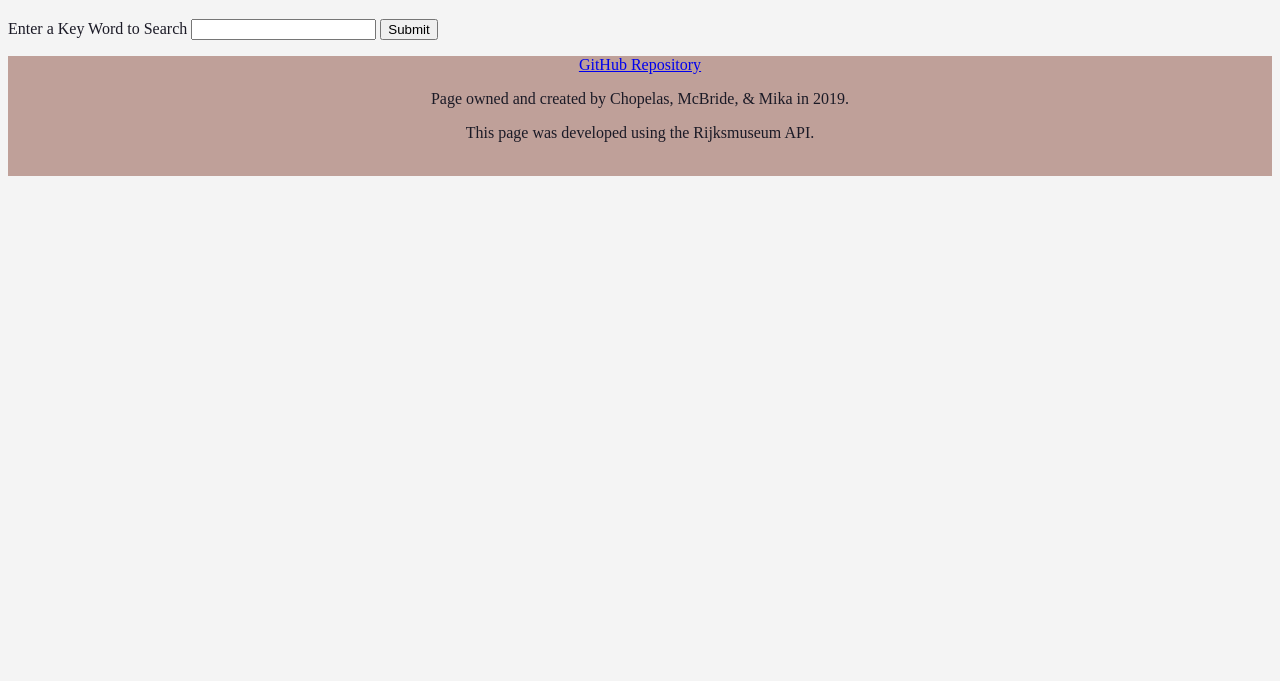
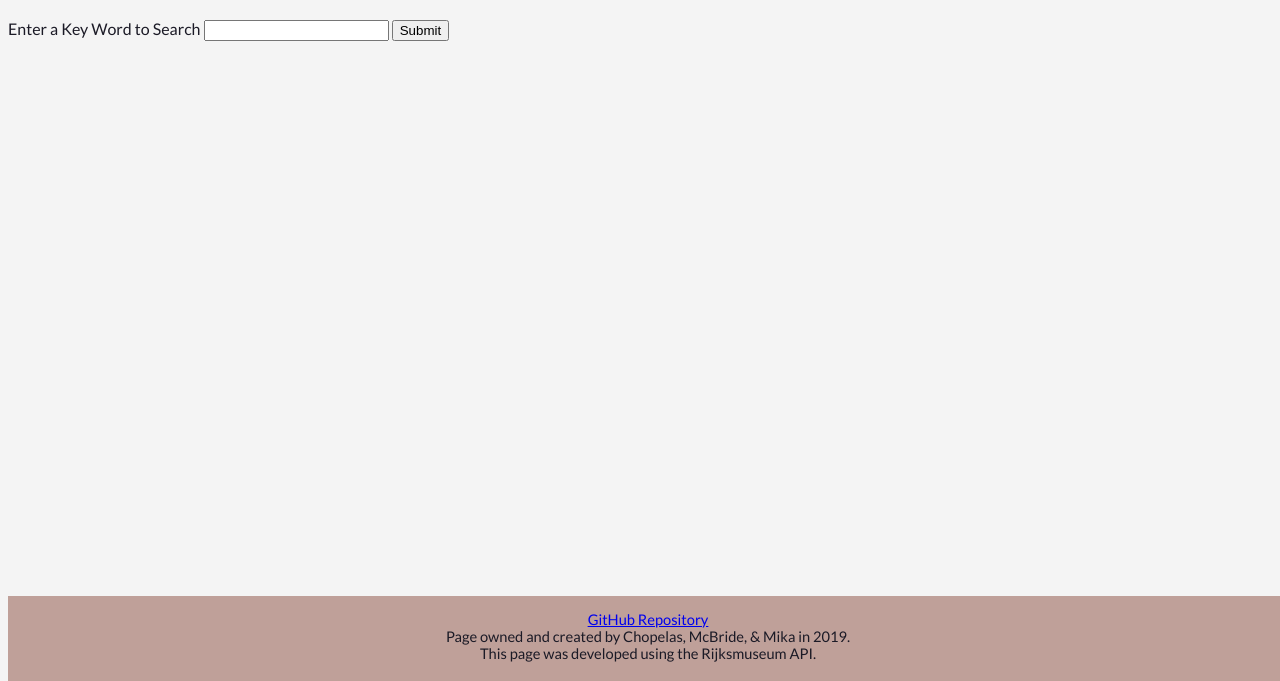
Before and after one commit to tesshoughton/Creative_Project_2, a plain HTML site: page index.html in a window 1280 px wide. Shown: the part 119-800 px from the top of the page. Drawn offline with nearby package versions, Linux system fonts and the light colour scheme.

Commit message:
changed body font face, changed footer to fixed and adjusted body's bottom margin accordingly

```diff
--- a/index.html
+++ b/index.html
@@ -8,6 +8,7 @@
   </head>
 
   <body>
+    <link href="https://fonts.googleapis.com/css?family=Lato&display=swap" rel="stylesheet">
     <div id="topStuff">
       <h1>Explore the Rijksmuseum</h1>
       <form>
@@ -29,12 +30,8 @@
 
     <footer>
       <p>
-        <a href="https://github.com/tesshoughton/Creative_Project_2.git">GitHub Repository</a>
-      </p>
-      <p>
-        Page owned and created by Chopelas, McBride, & Mika in 2019.
-      </p>
-      <p>
+        <a href="https://github.com/tesshoughton/Creative_Project_2.git">GitHub Repository</a><br>
+        Page owned and created by Chopelas, McBride, & Mika in 2019.<br>
         This page was developed using the Rijksmuseum API.
       </p>
     </footer>
--- a/styles.css
+++ b/styles.css
@@ -13,15 +13,20 @@ h1 {
 
 body {
     background-color: #F4F4F4;
+    font-family: 'Lato', sans-serif;
+    margin-bottom: 85px;
 }
 
 footer {
    /*position: absolute;*/
+   position: fixed;
    bottom: 0;
    width: 100%;
-   height: 120px;
+   height: 85px;
    background-color: #BFA099;
    text-align: center;
+   font-size: 11pt;
+
 }
 
 #table_head {
```
